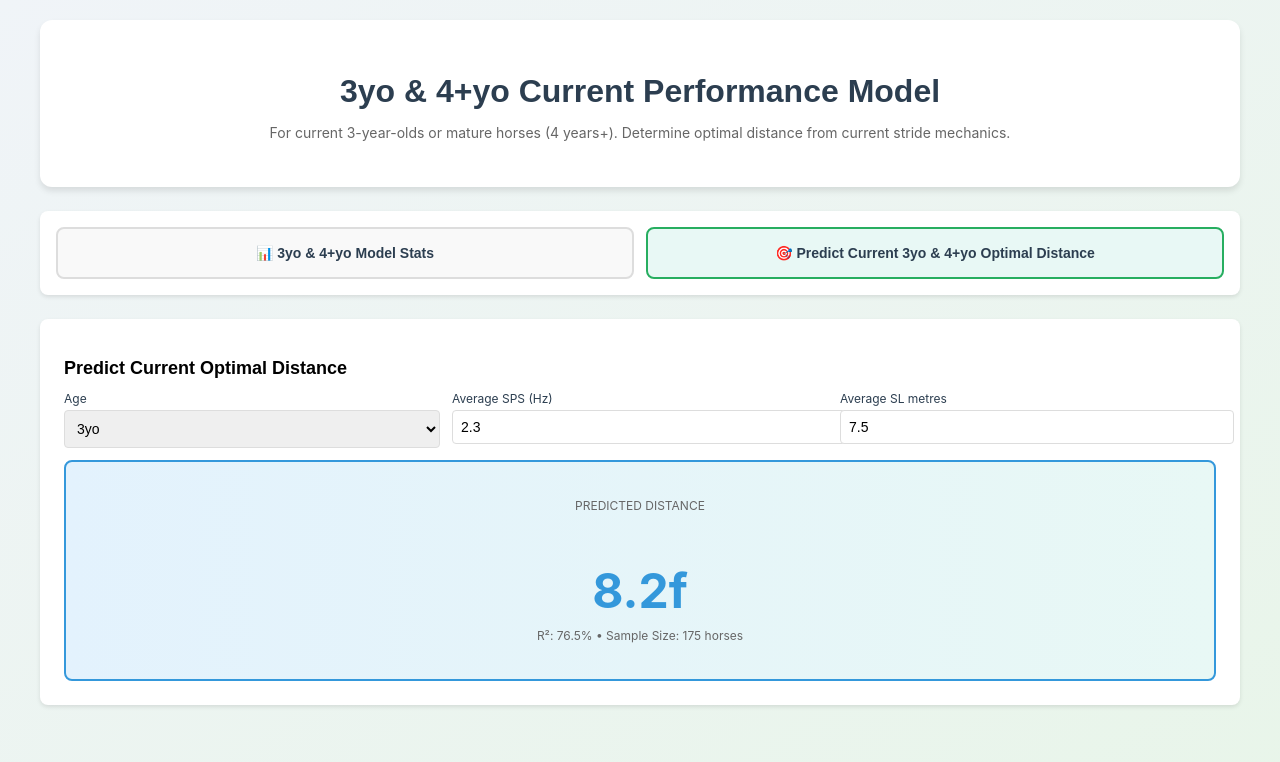
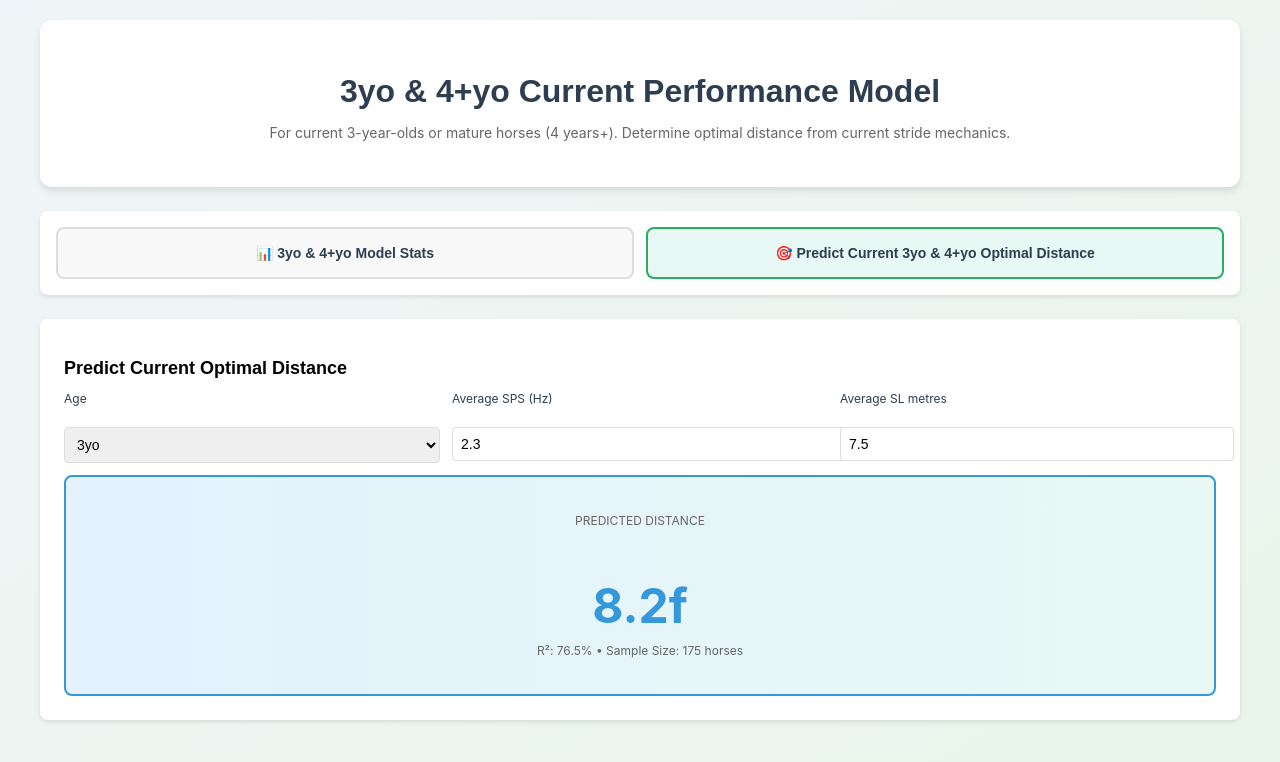
Before and after one commit to bet4bettor-svg/current-3yo-4yo, a React (Create React App) app: page / in a window 1280 px wide. Both pictures are taken after a click on the button "🎯 Predict Current 3yo & 4+yo Optimal Distance". Shown: the top 762 px of the page. Built offline with nearby package versions, Linux system fonts and the light colour scheme.

Commit message:
fix label height alignment

```diff
--- a/src/App.js
+++ b/src/App.js
@@ -164,18 +164,18 @@ const stats4plus = useMemo(() => calculateModelStats(data4plus), [data4plus]);
             <h2 style={{ fontSize: '18px', fontWeight: 'bold', marginBottom: '12px', fontFamily: 'Work Sans, sans-serif' }}>Predict Current Optimal Distance</h2>
             <div style={{ display: 'grid', gridTemplateColumns: '1fr 1fr 1fr', gap: '12px', marginBottom: '12px' }}>
               <div>
-                <label style={{ display: 'block', fontSize: '12px', marginBottom: '4px', color: '#2C3E50' }}>Age</label>
+                <label style={{ display: 'block', fontSize: '12px', marginBottom: '4px', color: '#2C3E50', minHeight: '32px' }}>Age</label>
                 <select
                   value={predictInputs.age}
                   onChange={(e) => setPredictInputs({...predictInputs, age: parseInt(e.target.value)})}
-                  style={{ width: '100%', padding: '8px', border: '1px solid #ddd', borderRadius: '4px', fontSize: '14px', height: '38px' }}
+                  style={{ width: '100%', padding: '8px', border: '1px solid #ddd', borderRadius: '4px', fontSize: '14px'}}
                 >
                   <option value={3}>3yo</option>
                   <option value={4}>4+yo</option>
                 </select>
               </div>
               <div>
-                <label style={{ display: 'block', fontSize: '12px', marginBottom: '4px', color: '#2C3E50' }}>Average SPS (Hz)</label>
+                <label style={{ display: 'block', fontSize: '12px', marginBottom: '4px', color: '#2C3E50', minHeight: '32px' }}>Average SPS (Hz)</label>
                 <input
                   type="number"
                   step="0.01"
@@ -185,7 +185,7 @@ const stats4plus = useMemo(() => calculateModelStats(data4plus), [data4plus]);
                 />
               </div>
               <div>
-                <label style={{ display: 'block', fontSize: '12px', marginBottom: '4px', color: '#2C3E50' }}>Average SL metres</label>
+                <label style={{ display: 'block', fontSize: '12px', marginBottom: '4px', color: '#2C3E50', minHeight: '32px' }}>Average SL metres</label>
                 <input
                   type="number"
                   step="0.01"
```
